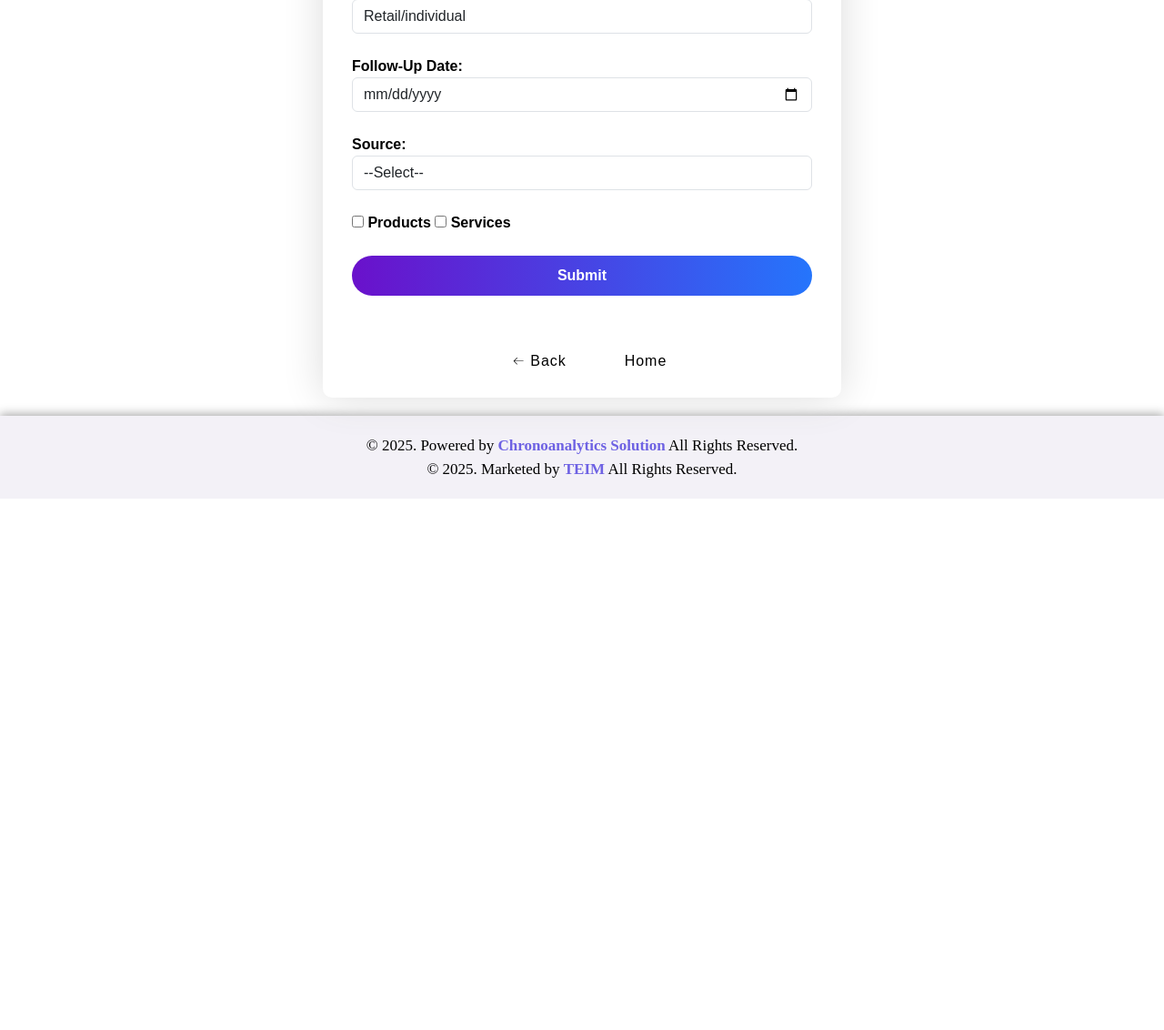
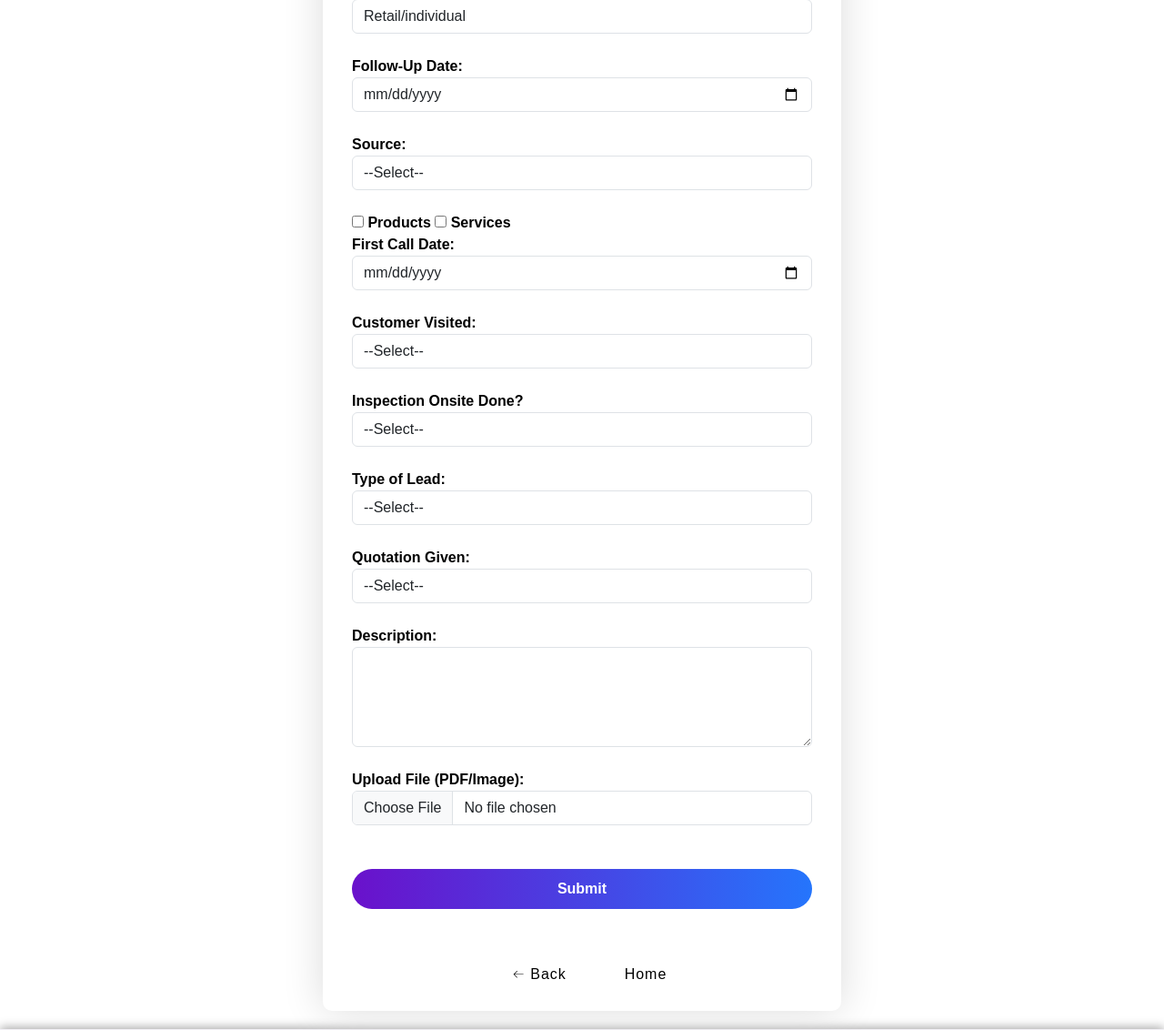
Before and after one commit to teim-projects/KS_NEW, a Django app: page /add_lead/ in a window 1280 px wide. Shown: the part 1097-2229 px from the top of the page at 91% size. Before the commit the page ends 1645 px from the top, so only its background shows below. Run offline with Django 5.2, Linux system fonts and the light colour scheme; the visitor is signed in with stand-in values (Sample User, id 1); data comes from the database, SQL or seed files in the repository; data that the repository does not hold is empty; parts of the project's set-up code (start-up, migrations or seed data) failed here and were passed over.

Commit message:
upadte lead code

```diff
--- a/kushal_stone/kushalapp/models.py
+++ b/kushal_stone/kushalapp/models.py
@@ -59,7 +59,6 @@ class InvoiceTerm(models.Model):
     def __str__(self):
         return self.description[:50]
 
-
 from django.db import models
 from django.contrib.auth import get_user_model
 
@@ -82,6 +81,19 @@ class Lead(models.Model):
         ('Other', 'Other')
     ]
 
+    LEAD_TYPE_CHOICES = [
+        ('Hot', 'Hot'),
+        ('Warm', 'Warm'),
+        ('Cold', 'Cold'),
+        ('Not Interested', 'Not Interested'),
+        ('Irrelevant', 'Irrelevant'),
+    ]
+
+    YES_NO_CHOICES = [
+        ('Yes', 'Yes'),
+        ('No', 'No'),
+    ]
+
     full_name = models.CharField(max_length=100)
     mobile_number = models.CharField(max_length=15)
     email = models.EmailField()
@@ -94,39 +106,24 @@ class Lead(models.Model):
     source = models.CharField(max_length=50, choices=SOURCE_CHOICES)
     source_other = models.CharField(max_length=100, blank=True, null=True)
     enquiry_date = models.DateField()
-    sales_person = models.ForeignKey(
-        CustomUser,
-        on_delete=models.SET_NULL,
-        null=True,
-        related_name='sales_person'
-    )
+    sales_person = models.ForeignKey(CustomUser, on_delete=models.SET_NULL, null=True, related_name='sales_person')
     customer_segment = models.CharField(max_length=50, choices=CUSTOMER_SEGMENT_CHOICES)
     next_followup_date = models.DateField(null=True, blank=True)
-    follow_up_person = models.ForeignKey(
-        CustomUser,
-        on_delete=models.SET_NULL,
-        null=True,
-        related_name='follow_up_person'
-    )
+    follow_up_person = models.ForeignKey(CustomUser, on_delete=models.SET_NULL, null=True, related_name='follow_up_person')
     is_closed = models.BooleanField(default=False)
     win_status = models.BooleanField(null=True, blank=True)
-    closed_by = models.ForeignKey(
-        CustomUser,
-        null=True,
-        blank=True,
-        on_delete=models.SET_NULL,
-        related_name='closed_leads'
-    )
+    closed_by = models.ForeignKey(CustomUser, null=True, blank=True, on_delete=models.SET_NULL, related_name='closed_leads')
+    assigned_to_operations = models.ForeignKey(CustomUser, null=True, blank=True, on_delete=models.SET_NULL, related_name='assigned_operations_leads')
 
-    # New field to assign closed win leads to Operations
-    assigned_to_operations = models.ForeignKey(
-    CustomUser,
-    null=True,
-    blank=True,
-    on_delete=models.SET_NULL,
-    related_name='assigned_operations_leads'
-)
-
+    # New Fields
+    first_call_date = models.DateField(null=True, blank=True)
+    customer_visited = models.CharField(max_length=10, choices=YES_NO_CHOICES, null=True, blank=True)
+    inspection_done = models.CharField(max_length=10, choices=YES_NO_CHOICES, null=True, blank=True)
+    lead_type = models.CharField(max_length=20, choices=LEAD_TYPE_CHOICES, null=True, blank=True)
+    quotation_given = models.CharField(max_length=10, choices=YES_NO_CHOICES, null=True, blank=True)
+    quotation_amount = models.FloatField(null=True, blank=True)
+    description = models.TextField(null=True, blank=True)
+    file_upload = models.FileField(upload_to='lead_files/', null=True, blank=True)
 
     def __str__(self):
         return self.full_name
--- a/kushal_stone/kushalapp/templates/add_lead.html
+++ b/kushal_stone/kushalapp/templates/add_lead.html
@@ -54,7 +54,7 @@
                     <a href="{% url 'view_leads' %}" class="btn btn-outline-dark form-control mt-5">View All
                         Leads</a><br><br>
 
-                    <form method="post" id="leadForm">
+                   <form method="post" id="leadForm" enctype="multipart/form-data">
     {% csrf_token %}
 
     <label>Full Name:</label>
@@ -120,8 +120,7 @@
     </div>
 
     <label><input type="checkbox" id="show_products" onchange="toggleProducts()"> Products</label>
-                        <label><input type="checkbox" id="show_services" onchange="toggleServices()">
-                            Services</label><br>
+    <label><input type="checkbox" id="show_services" onchange="toggleServices()"> Services</label><br>
 
     <div id="product_list" style="display:none;">
         <p><strong>Choose Products:</strong></p>
@@ -139,14 +138,57 @@
 
     <input class="form-control" type="hidden" name="requirements" id="requirements">
 
+    <!-- NEW FIELDS -->
+    <label>First Call Date:</label>
+    <input class="form-control" type="date" name="first_call_date"><br>
+
+    <label>Customer Visited:</label>
+    <select class="form-control" name="customer_visited">
+        <option value="">--Select--</option>
+        <option value="Yes">Yes</option>
+        <option value="No">No</option>
+    </select><br>
+
+    <label>Inspection Onsite Done?</label>
+    <select class="form-control" name="inspection_done">
+        <option value="">--Select--</option>
+        <option value="Yes">Yes</option>
+        <option value="No">No</option>
+    </select><br>
+
+    <label>Type of Lead:</label>
+    <select class="form-control" name="lead_type">
+        <option value="">--Select--</option>
+        <option value="Hot">Hot</option>
+        <option value="Warm">Warm</option>
+        <option value="Cold">Cold</option>
+        <option value="Not Interested">Not Interested</option>
+        <option value="Irrelevant">Irrelevant</option>
+    </select><br>
+
+    <label>Quotation Given:</label>
+    <select class="form-control" name="quotation_given" onchange="toggleQuotationAmount(this)">
+        <option value="">--Select--</option>
+        <option value="Yes">Yes</option>
+        <option value="No">No</option>
+    </select><br>
+
+    <div id="quotation_amount_field" style="display:none;">
+        <label>Quotation Amount (₹):</label>
+        <input class="form-control" type="number" step="0.01" name="quotation_amount"><br>
+    </div>
+
+    <label>Description:</label>
+    <textarea class="form-control" name="description" rows="4"></textarea><br>
+
+    <label>Upload File (PDF/Image):</label>
+    <input class="form-control" type="file" name="file_upload" accept=".pdf,image/*"><br>
+
     <button type="submit" class="submit-buttons mb-5">Submit</button>
-                        <!-- From Uiverse.io by Jedi-hongbin -->
-                        <div class="row mb-3" style="display: flex;      align-items: center; justify-content: center;
-">
 
-                            <button class="buttonback mr-5 " onclick="history.back()">
-                                <svg height="16" width="16" xmlns="http://www.w3.org/2000/svg" version="1.1"
-                                    viewBox="0 0 1024 1024">
+    <div class="row mb-3" style="display: flex; align-items: center; justify-content: center;">
+        <button class="buttonback mr-5" onclick="history.back()">
+            <svg height="16" width="16" xmlns="http://www.w3.org/2000/svg" viewBox="0 0 1024 1024">
                 <path
                     d="M874.690416 495.52477c0 11.2973-9.168824 20.466124-20.466124 20.466124l-604.773963 0 188.083679 188.083679c7.992021 7.992021 7.992021 20.947078 0 28.939099-4.001127 3.990894-9.240455 5.996574-14.46955 5.996574-5.239328 0-10.478655-1.995447-14.479783-5.996574l-223.00912-223.00912c-3.837398-3.837398-5.996574-9.046027-5.996574-14.46955 0-5.433756 2.159176-10.632151 5.996574-14.46955l223.019353-223.029586c7.992021-7.992021 20.957311-7.992021 28.949332 0 7.992021 8.002254 7.992021 20.957311 0 28.949332l-188.073446 188.073446 604.753497 0C865.521592 475.058646 874.690416 484.217237 874.690416 495.52477z">
                 </path>
@@ -154,12 +196,38 @@
             <span>Back</span>
         </button>
 
-                            <button class="buttonback ">
-<a href="{% url 'sales_dashboard' %}">                                Home</a>
+        <button class="buttonback">
+            <a href="{% url 'sales_dashboard' %}">Home</a>
         </button>
-
     </div>
 </form>
+
+<script>
+    function toggleOtherSource(select) {
+        document.getElementById('other_source_field').style.display = (select.value === 'Other') ? 'block' : 'none';
+    }
+
+    function toggleQuotationAmount(select) {
+        document.getElementById('quotation_amount_field').style.display = (select.value === 'Yes') ? 'block' : 'none';
+    }
+
+    function toggleProducts() {
+        const products = document.getElementById('product_list');
+        const services = document.getElementById('service_list');
+        document.getElementById('requirements').value = 'products';
+        products.style.display = 'block';
+        services.style.display = 'none';
+    }
+
+    function toggleServices() {
+        const products = document.getElementById('product_list');
+        const services = document.getElementById('service_list');
+        document.getElementById('requirements').value = 'services';
+        services.style.display = 'block';
+        products.style.display = 'none';
+    }
+</script>
+
                     {% if errors %}
                     <div class="error">
                         <ul>
--- a/kushal_stone/kushalapp/views.py
+++ b/kushal_stone/kushalapp/views.py
@@ -426,30 +426,27 @@ def edit_service(request, pk):
 
 
 
-
-# views.py
 from django.shortcuts import render, redirect
+from django.contrib.auth.decorators import login_required
 from django.contrib import messages
 from .models import Product, Service, Lead, CustomUser
-from django.contrib.auth.decorators import login_required
-
 
 @login_required
 def add_lead(request):
     products = Product.objects.all()
     services = Service.objects.all()
-    sales_persons = CustomUser.objects.filter(role='Sales')  # corrected
+    sales_persons = CustomUser.objects.filter(role='Sales')
     follow_up_persons = CustomUser.objects.filter(role='Sales')
 
     if request.method == 'POST':
         data = request.POST
+        files = request.FILES
         errors = {}
 
         required_fields = [
-            'full_name', 'mobile_number', 'email', 'requirements',
-            'address', 'architect_name', 'architect_number',
-            'source', 'enquiry_date', 'sales_person',
-            'customer_segment', 'next_followup_date', 'follow_up_person'
+            'full_name', 'mobile_number', 'email', 'requirements', 'address',
+            'architect_name', 'architect_number', 'source', 'enquiry_date',
+            'sales_person', 'customer_segment', 'next_followup_date', 'follow_up_person'
         ]
 
         for field in required_fields:
@@ -458,6 +455,9 @@ def add_lead(request):
 
         if data.get('source') == 'Other' and not data.get('source_other'):
             errors['source_other'] = "Please specify other source."
+
+        if data.get('quotation_given') == 'Yes' and not data.get('quotation_amount'):
+            errors['quotation_amount'] = "Enter the quotation amount."
 
         if errors:
             return render(request, 'add_lead.html', {
@@ -483,7 +483,15 @@ def add_lead(request):
             sales_person_id=data['sales_person'],
             customer_segment=data['customer_segment'],
             next_followup_date=data['next_followup_date'],
-            follow_up_person_id=data['follow_up_person']
+            follow_up_person_id=data['follow_up_person'],
+            first_call_date=data.get('first_call_date') or None,
+            customer_visited=data.get('customer_visited'),
+            inspection_done=data.get('inspection_done'),
+            lead_type=data.get('lead_type'),
+            quotation_given=data.get('quotation_given'),
+            quotation_amount=data.get('quotation_amount') or None,
+            description=data.get('description'),
+            file_upload=files.get('file_upload')
         )
 
         if data['requirements'] == 'products':
@@ -503,6 +511,7 @@ def add_lead(request):
         'sales_persons': sales_persons,
         'follow_up_persons': follow_up_persons
     })
+
 
 
 @login_required
```
Also changed, not shown: kushal_stone/kushalapp/templates/view_leads.html (+66 -9 lines), kushal_stone/kushalapp/migrations/0013_lead_customer_visited_lead_description_and_more.py (added), 1 other file. Lines whose indentation alone changed are shown as unchanged.
